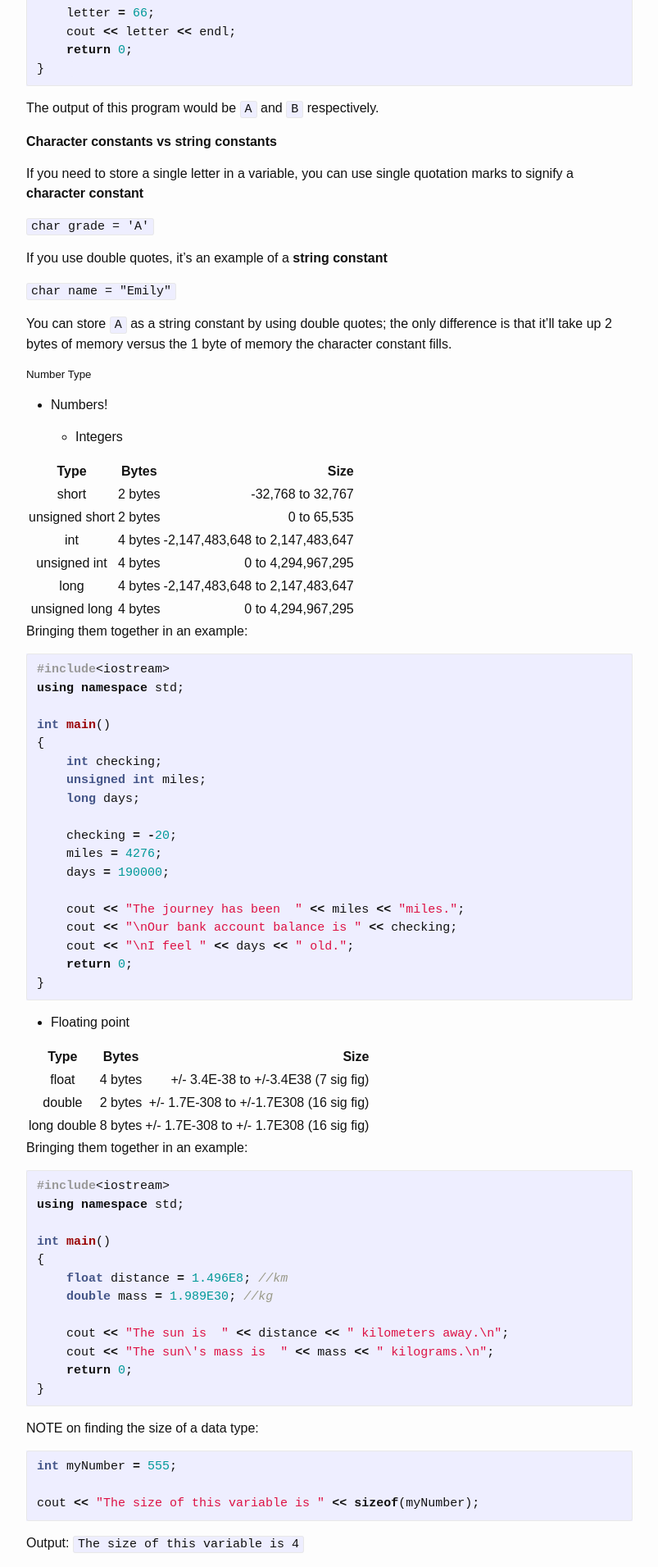
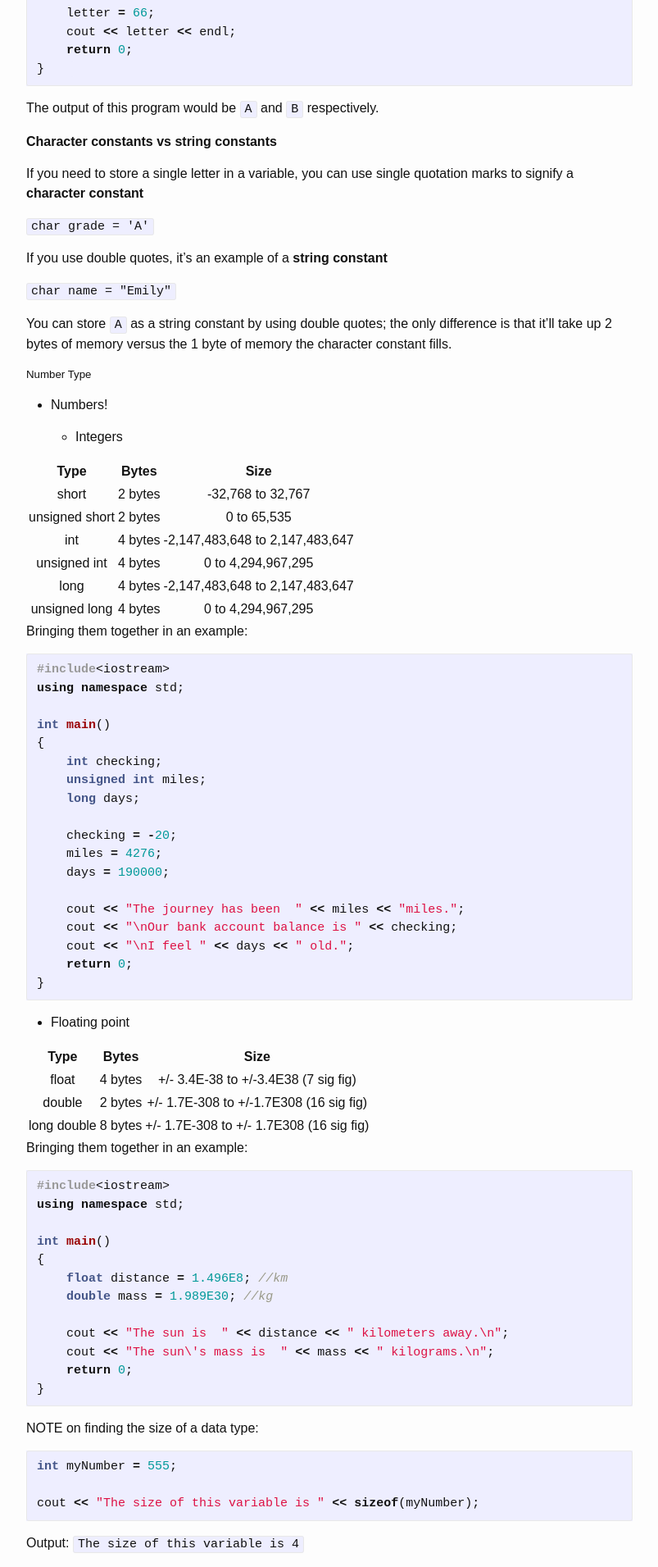
Before and after one commit to emilyannemoses/blog, a Jekyll site: the page built from _posts/2019-10-21-cpp.md, in a window 1280 px wide. Shown: the part 2149-4060 px from the top of the page at 82% size, without its empty margins (238-1041 px from the left). Built offline with Jekyll 4.4.1, drawn with Linux system fonts in a browser that asks for light colours; comment, search, counter and statistics services are not loaded.

Commit message:
Fixing table

```diff
--- a/_posts/2019-10-21-cpp.md
+++ b/_posts/2019-10-21-cpp.md
@@ -114,14 +114,14 @@ You can store `A` as a string constant by using double quotes; the only differen
 
     * Integers
 
-| Type                 | Bytes      | Size                                 |
-| :------------------: |:----------:| ------------------------------------:|
-| short                | 2 bytes    |                    -32,768 to 32,767 |
-| unsigned short       | 2 bytes    |                          0 to 65,535 |
-| int                  | 4 bytes    |       -2,147,483,648 to 2,147,483,647|
-| unsigned int         | 4 bytes    |                   0 to 4,294,967,295 |
-| long                 | 4 bytes    |       -2,147,483,648 to 2,147,483,647|
-| unsigned long        | 4 bytes    |                   0 to 4,294,967,295 |
+| Type                 | Bytes      | Size                                  |
+| :------------------: |:----------:| :------------------------------------:|
+| short                | 2 bytes    |                     -32,768 to 32,767 |
+| unsigned short       | 2 bytes    |                           0 to 65,535 |
+| int                  | 4 bytes    |        -2,147,483,648 to 2,147,483,647|
+| unsigned int         | 4 bytes    |                    0 to 4,294,967,295 |
+| long                 | 4 bytes    |        -2,147,483,648 to 2,147,483,647|
+| unsigned long        | 4 bytes    |                    0 to 4,294,967,295 |
 
 Bringing them together in an example:
 
@@ -148,11 +148,11 @@ int main()
 
 * Floating point
 
-| Type               | Bytes   | Size                                             |
-| :----------------: |:-------:| ------------------------------------------------:|
-| float              | 4 bytes |              +/- 3.4E-38 to +/-3.4E38 (7 sig fig)|
-| double             | 2 bytes |          +/- 1.7E-308 to +/-1.7E308  (16 sig fig)|
-| long double        | 8 bytes |         +/- 1.7E-308 to +/- 1.7E308  (16 sig fig)|
+| Type               | Bytes   | Size                                            |
+| :----------------: |:-------:| :----------------------------------------------:|
+| float              | 4 bytes |             +/- 3.4E-38 to +/-3.4E38 (7 sig fig)|
+| double             | 2 bytes |         +/- 1.7E-308 to +/-1.7E308  (16 sig fig)|
+| long double        | 8 bytes |        +/- 1.7E-308 to +/- 1.7E308  (16 sig fig)|
 
 Bringing them together in an example:
 
```
